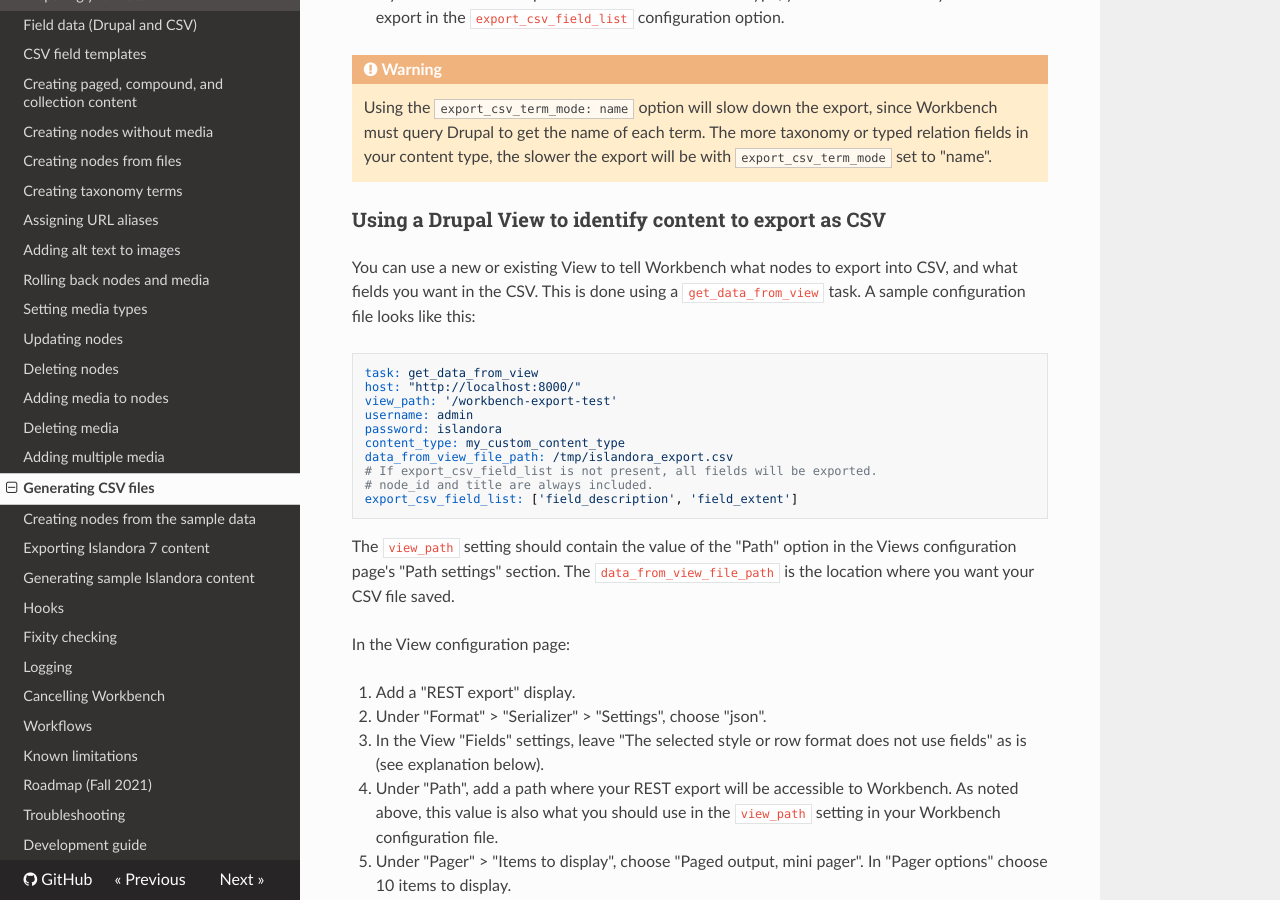
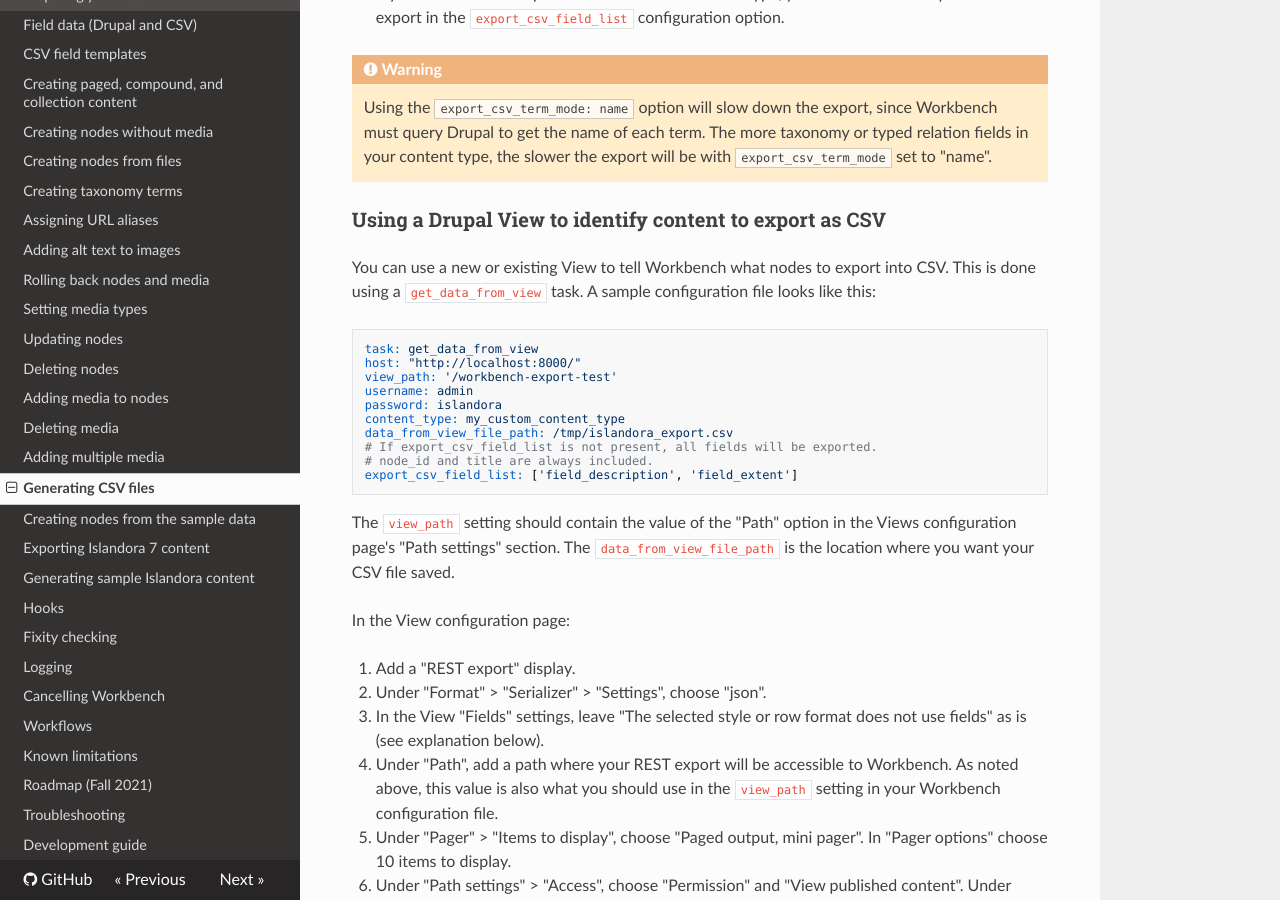
Before and after one commit to mjordan/islandora_workbench_docs, an MkDocs documentation site: the page built from docs/generating_csv_files.md, in a window 1280 px wide and 900 px high, scrolled down 3324 px. Built offline with MkDocs 1.6.1, drawn with Linux system fonts in a browser that asks for light colours; nearby versions of some CDN libraries; old or Windows-style settings are respelled for this version of MkDocs.

Commit message:
Edit for clarity.

````diff
--- a/docs/generating_csv_files.md
+++ b/docs/generating_csv_files.md
@@ -94,7 +94,7 @@ Some things to note:
 
 ### Using a Drupal View to identify content to export as CSV
 
-You can use a new or existing View to tell Workbench what nodes to export into CSV, and what fields you want in the CSV. This is done using a `get_data_from_view` task. A sample configuration file looks like this:
+You can use a new or existing View to tell Workbench what nodes to export into CSV. This is done using a `get_data_from_view` task. A sample configuration file looks like this:
 
 ```yaml
 task: get_data_from_view
````
Also changed, not shown: site/index.html, site/sitemap.xml.
